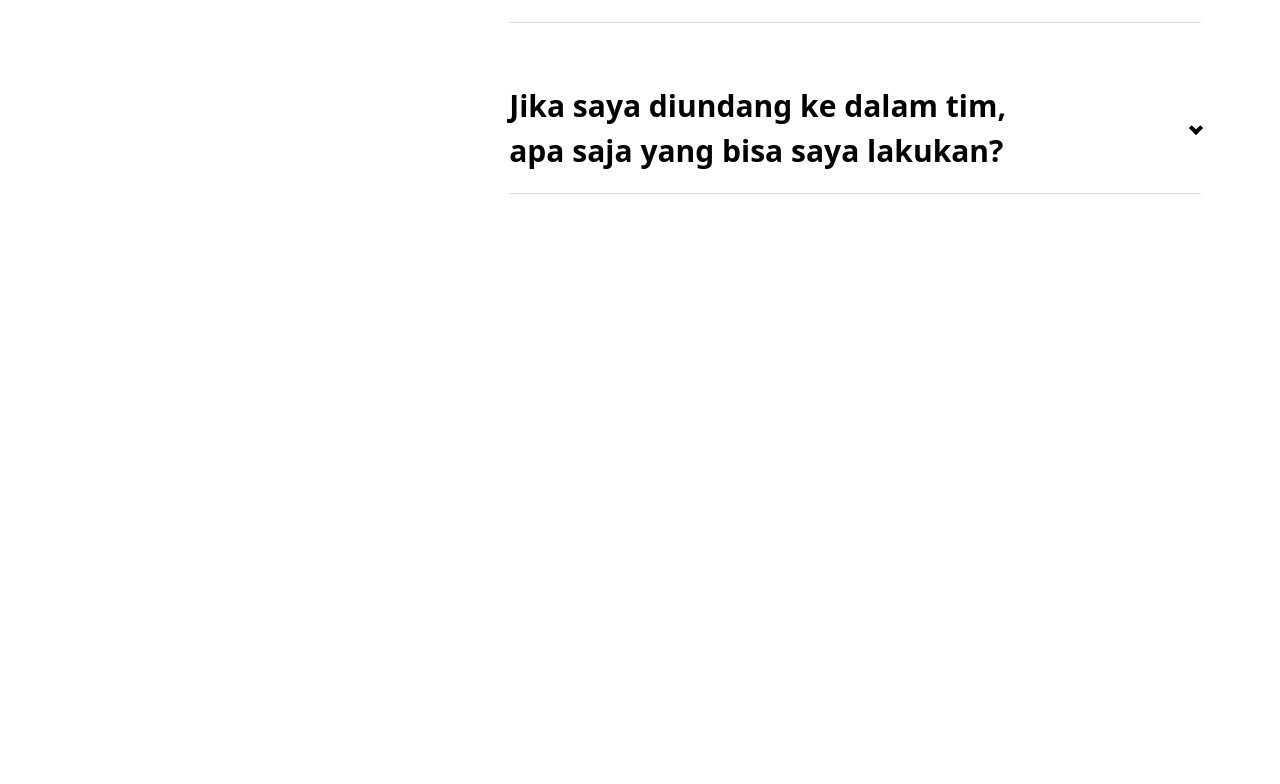
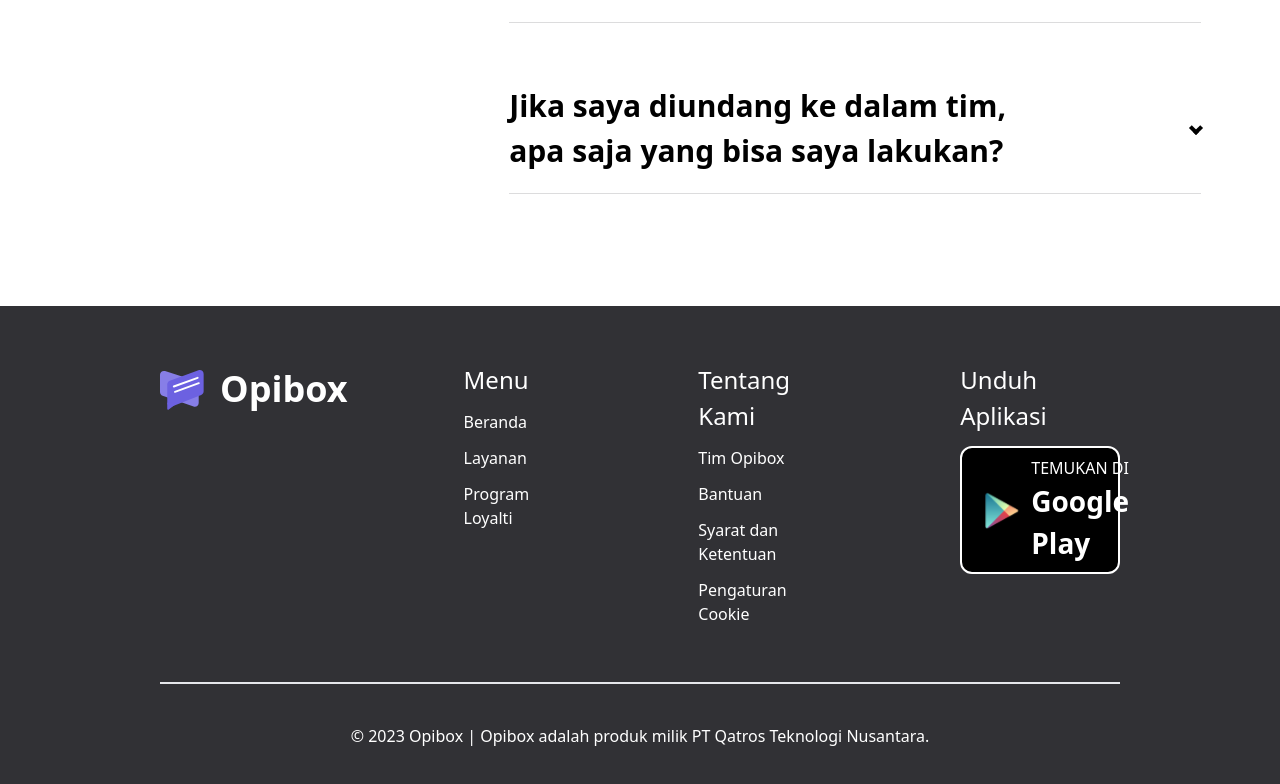
Before and after one commit to akbar5yn/OpiBox, a Nuxt app: page / in a window 1280 px wide. Shown: the part 4488-5272 px from the top of the page. Before the commit the page ends 4682 px from the top, so only its background shows below. Built offline with nearby package versions, Linux system fonts and the light colour scheme.

Commit message:
added footer on the landing page

```diff
--- a/layouts/LandingPage.vue
+++ b/layouts/LandingPage.vue
@@ -186,6 +186,95 @@
         </div>
       </div>
     </section>
+
+    <!-- footer -->
+    <footer
+      class="bg-[#313135] flex flex-col justify-center items-center px-40 text-white mt-28"
+    >
+      <div class="flex gap-40 justify-center border-b-2 py-14">
+        <div class="flex gap-4">
+          <img
+            src="../assets/img/logo.svg"
+            class="w-11 self-start mt-2"
+            alt="logo"
+          >
+          <h1 class="text-[36px] font-bold self-start">
+            Opibox
+          </h1>
+        </div>
+        <div>
+          <h3 class="text-[24px] font-medium mb-3">
+            Menu
+          </h3>
+          <ul class="flex flex-col gap-y-3">
+            <li>
+              <NuxtLink to="">
+                Beranda
+              </NuxtLink>
+            </li>
+            <li>
+              <NuxtLink to="">
+                Layanan
+              </NuxtLink>
+            </li>
+            <li>
+              <NuxtLink to="">
+                Program Loyalti
+              </NuxtLink>
+            </li>
+          </ul>
+        </div>
+        <div>
+          <h3 class="text-[24px] font-medium mb-3">
+            Tentang Kami
+          </h3>
+          <ul class="flex flex-col gap-y-3">
+            <li>
+              <NuxtLink to="">
+                Tim Opibox
+              </NuxtLink>
+            </li>
+            <li>
+              <NuxtLink to="">
+                Bantuan
+              </NuxtLink>
+            </li>
+            <li>
+              <NuxtLink to="">
+                Syarat dan Ketentuan
+              </NuxtLink>
+            </li>
+            <li>
+              <NuxtLink to="">
+                Pengaturan Cookie
+              </NuxtLink>
+            </li>
+          </ul>
+        </div>
+        <div>
+          <h3 class="text-[24px] font-medium mb-3">
+            Unduh Aplikasi
+          </h3>
+          <button
+            class="flex gap-2 items-center bg-black border-white border-[2px] rounded-xl max-w-fit px-[17px] py-2"
+          >
+            <img
+              src="../assets/img/google-changes-play-store-png-logo-0 1.svg"
+              class=""
+              alt="google-play"
+            >
+            <p class="text-white text-start">
+              TEMUKAN DI <br>
+              <span class="font-bold text-[28px]">Google Play</span>
+            </p>
+          </button>
+        </div>
+      </div>
+      <p class="py-10">
+        © 2023 Opibox | Opibox adalah produk milik PT Qatros Teknologi
+        Nusantara.
+      </p>
+    </footer>
     <Nuxt />
   </div>
 </template>
```
